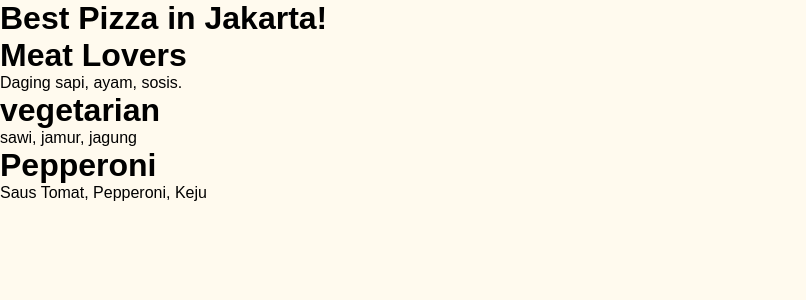
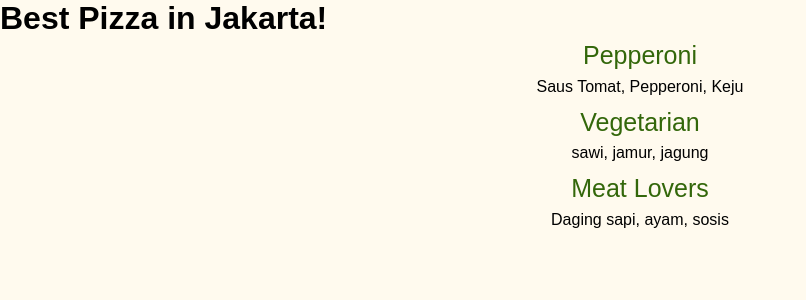
Before and after one commit to kyzsu/intro-to-react-feb, a React (Vite) app: page / in a window 1280 px wide. Shown: the top 300 px of the page, without its empty margins (0-806 px from the left). Built offline with nearby package versions, Linux system fonts and the light colour scheme.

Commit message:
feat:  implement JSX

```diff
--- a/index.html
+++ b/index.html
@@ -8,8 +8,6 @@
   </head>
   <body>
     <div id="root">belum ke-render.</div>
-    <!-- <script src="https://unpkg.com/react@18.3.1/umd/react.development.js"></script>
-    <script src="https://unpkg.com/react-dom@18.3.1/umd/react-dom.development.js"></script> -->
-    <script src="./src/App.js" type="module"></script>
+    <script src="./src/App.jsx" type="module"></script>
   </body>
 </html>
--- a/package.json
+++ b/package.json
@@ -26,6 +26,7 @@
     "@vitejs/plugin-react": "^4.3.1",
     "eslint": "^9.9.1",
     "eslint-config-prettier": "^9.1.0",
+    "eslint-plugin-react": "^7.37.1",
     "globals": "^15.9.0",
     "prettier": "^3.3.3",
     "vite": "^5.4.2"
--- a/src/App.js
+++ /dev/null
@@ -1,31 +0,0 @@
-import React from "react";
-import ReactDOM from "react-dom";
-
-const Pizza = (props) => {
-  return React.createElement("div", {}, [
-    React.createElement("h1", {}, props.nama_pizza),
-    React.createElement("p", {}, props.deskripsi),
-  ]);
-};
-
-const App = () => {
-  return React.createElement("div", {}, [
-    React.createElement("h1", {}, "Best Pizza in Jakarta!"),
-    React.createElement(Pizza, {
-      nama_pizza: "Meat Lovers",
-      deskripsi: "Daging sapi, ayam, sosis.",
-    }),
-    React.createElement(Pizza, {
-      nama_pizza: "vegetarian",
-      deskripsi: "sawi, jamur, jagung",
-    }),
-    React.createElement(Pizza, {
-      nama_pizza: "Pepperoni",
-      deskripsi: "Saus Tomat, Pepperoni, Keju",
-    }),
-  ]);
-};
-
-const container = document.getElementById("root");
-const root = ReactDOM.createRoot(container);
-root.render(React.createElement(App));
--- /dev/null
+++ b/src/App.jsx
@@ -0,0 +1,18 @@
+import ReactDOM from "react-dom";
+
+import Pizza from "./Pizza";
+
+const App = () => {
+  return (
+    <div>
+      <h1>Best Pizza in Jakarta!</h1>
+      <Pizza nama_pizza="Pepperoni" deskripsi="Saus Tomat, Pepperoni, Keju" />
+      <Pizza nama_pizza="Vegetarian" deskripsi="sawi, jamur, jagung" />
+      <Pizza nama_pizza="Meat Lovers" deskripsi="Daging sapi, ayam, sosis" />
+    </div>
+  );
+};
+
+const container = document.getElementById("root");
+const root = ReactDOM.createRoot(container);
+root.render(<App />);
--- /dev/null
+++ b/src/Pizza.jsx
@@ -0,0 +1,10 @@
+const Pizza = (props) => {
+  return (
+    <div className="pizza">
+      <h1>{props.nama_pizza}</h1>
+      <p>{props.deskripsi}</p>
+    </div>
+  );
+};
+
+export default Pizza;
```
Also changed, not shown: eslint.config.mjs (+15 -1 lines), 1 other file (tests, documents, lock files or other folders).
